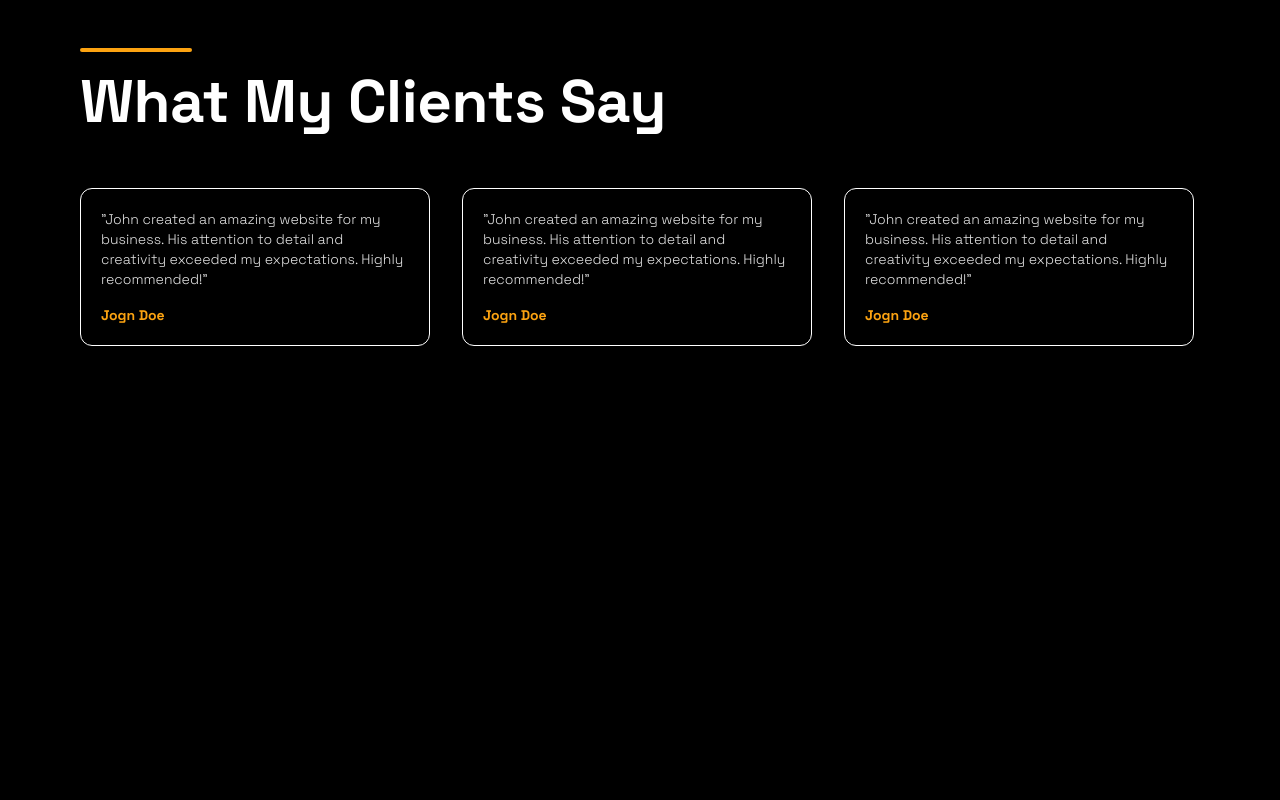
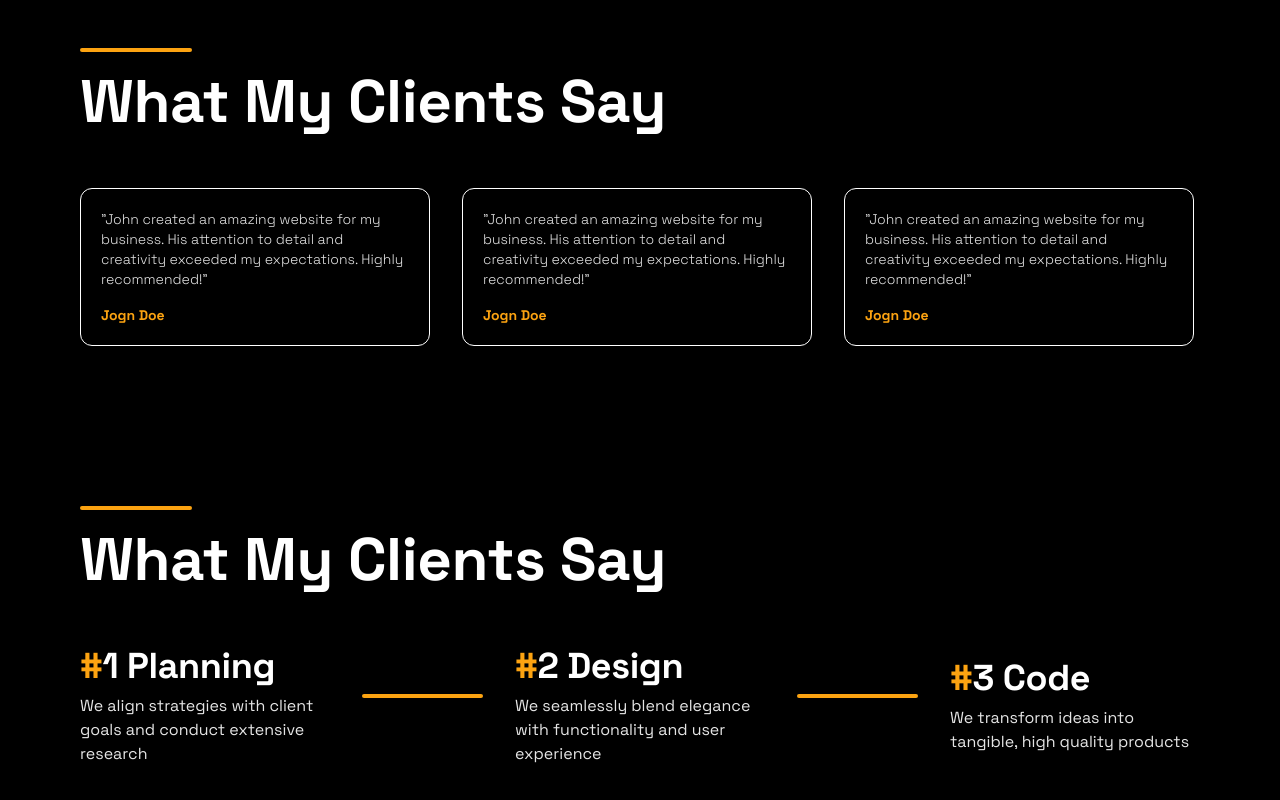
Before and after one commit to PawelJadach/pixel-blaze, a Next.js app: page / in a window 1280 px wide. Shown: the part 2436-3236 px from the top of the page. Before the commit the page ends 2910 px from the top, so only its background shows below. Built offline with nearby package versions, Linux system fonts and the light colour scheme.

Commit message:
add process section

```diff
--- a/src/app/page.tsx
+++ b/src/app/page.tsx
@@ -1,4 +1,5 @@
 import Hero from "@/components/Hero";
+import Process from "@/components/Process";
 import Projects from "@/components/Projects";
 import Services from "@/components/Services";
 import Testimonials from "@/components/Testimonials";
@@ -10,6 +11,7 @@ export default function Home() {
 			<Services />
 			<Projects />
 			<Testimonials />
+			<Process />
 		</>
 	);
 }
--- /dev/null
+++ b/src/components/Process/index.tsx
@@ -0,0 +1,42 @@
+import React from "react";
+
+const Process = () => {
+	return (
+		<div className="max-w-screen-xl mx-auto mt-20 md:mt-40">
+			<div className="h-1 w-28 bg-primary rounded-xl mb-5" />
+			<h1>What My Clients Say</h1>
+			<div className="flex flex-col md:flex-row gap-8 items-center text-center md:text-left justify-between mt-14">
+				<div className="max-w-[250px] space-y-2">
+					<h3>
+						<span className="text-primary">#</span>1 Planning
+					</h3>
+					<p>
+						We align strategies with client goals and conduct
+						extensive research
+					</p>
+				</div>
+				<div className="h-1 w-32 bg-primary rounded-xl md:mb-5 rotate-90 md:rotate-0 my-20 md:my-0" />
+				<div className="max-w-[250px] space-y-2">
+					<h3>
+						<span className="text-primary">#</span>2 Design
+					</h3>
+					<p>
+						We seamlessly blend elegance with functionality and user
+						experience
+					</p>
+				</div>
+				<div className="h-1 w-32 bg-primary rounded-xl md:mb-5 rotate-90 md:rotate-0 my-20 md:my-0" />
+				<div className="max-w-[250px] space-y-2">
+					<h3>
+						<span className="text-primary">#</span>3 Code
+					</h3>
+					<p>
+						We transform ideas into tangible, high quality products
+					</p>
+				</div>
+			</div>
+		</div>
+	);
+};
+
+export default Process;
```
